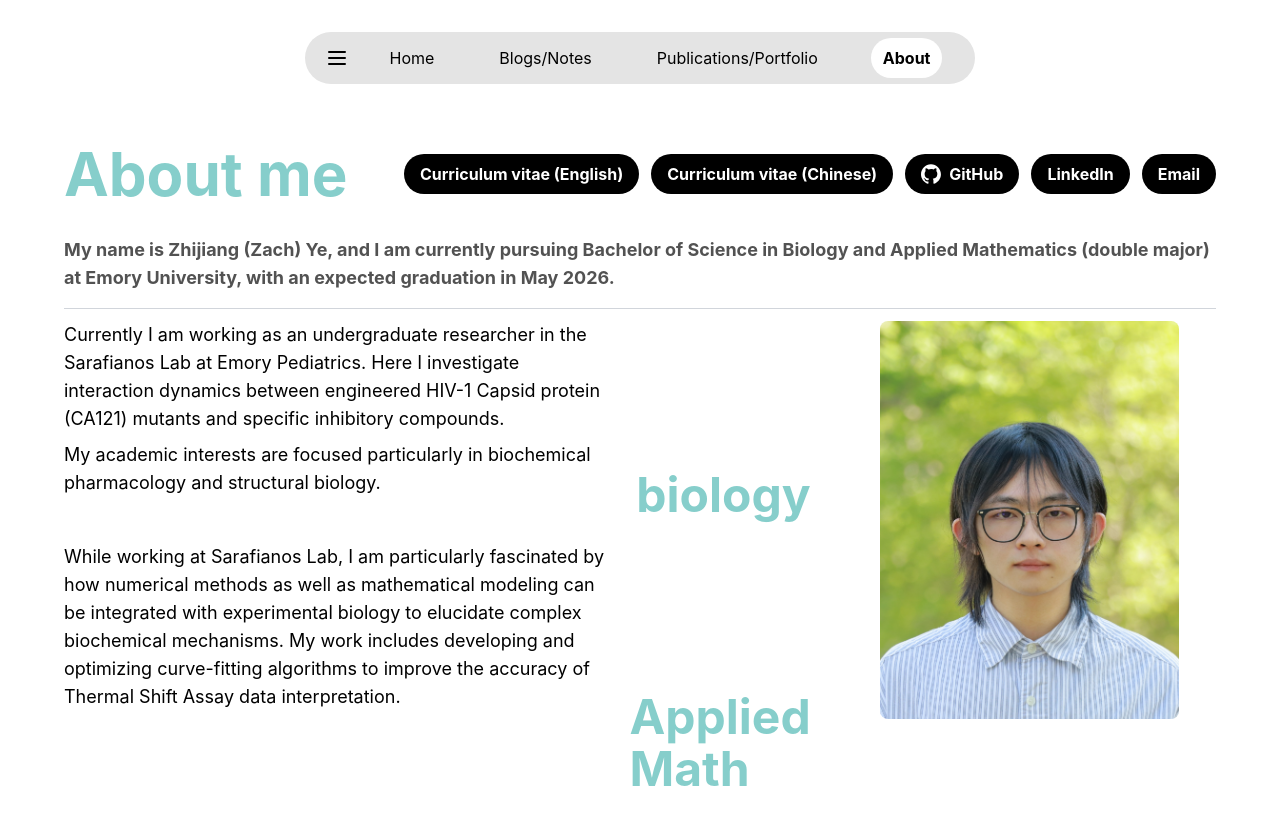
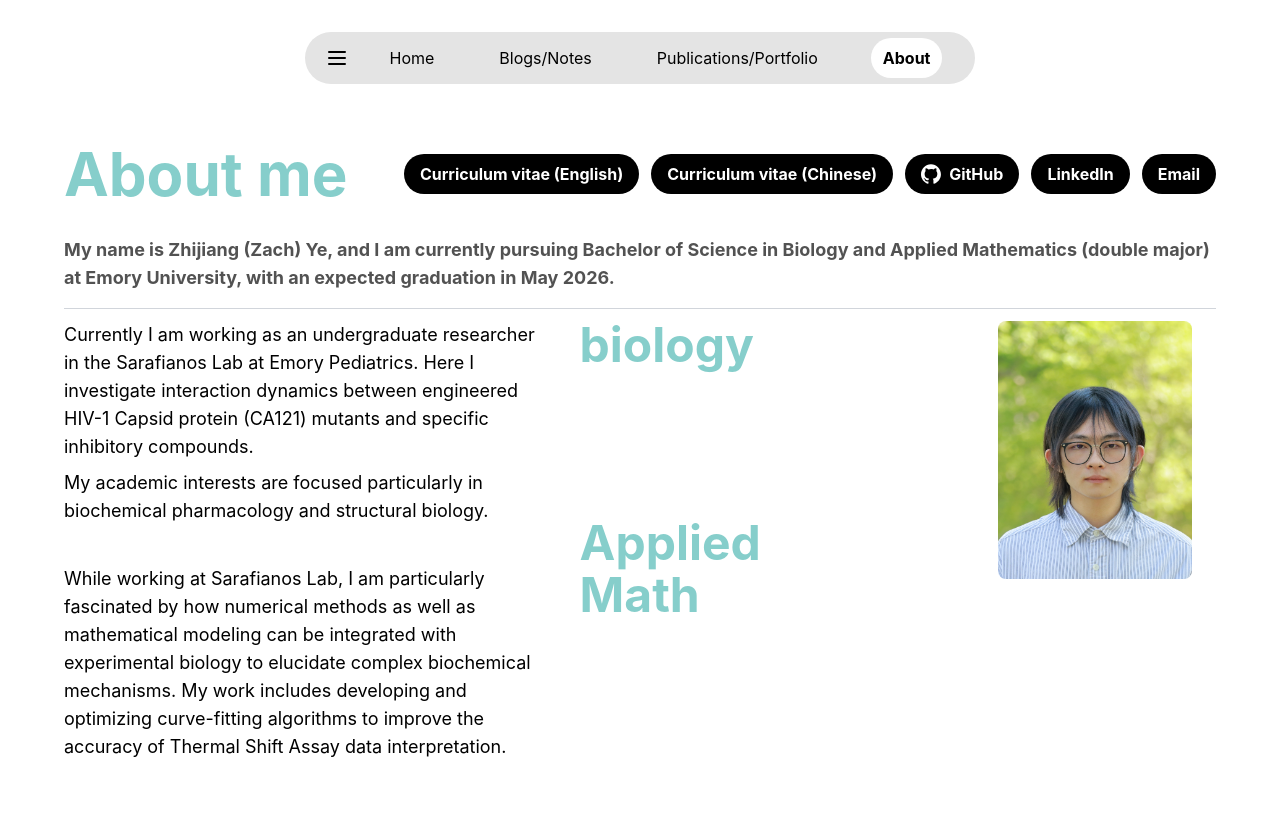
Before and after one commit to Chloriiin/zzzzzachye.github.io, a Next.js app: page /about in a window 1280 px wide. Shown: the top 824 px of the page. Built offline with nearby package versions, Linux system fonts and the light colour scheme.

Commit message:
Restructure About page to three-column grid layout

```diff
--- a/src/app/about/page.tsx
+++ b/src/app/about/page.tsx
@@ -73,10 +73,10 @@ export default function About() {
 
           <hr className="w-full border-gray-300 my-2" />
 
-          <div className="w-full flex flex-col md:flex-row gap-8 mt-1 px-2 sm:px-0">
-            <div className="md:w-2/3 flex flex-col gap-6">
-              <div className="flex flex-col sm:flex-row sm:items-start">
-                <div className="flex-grow sm:pr-6">
+          <div className="w-full grid grid-cols-1 md:grid-cols-[2fr_1.5fr_1fr] gap-x-8 mt-1 px-2 sm:px-0 md:items-start">
+
+            <div className="flex flex-col">
+              <div>
                 <p className="text-lg text-black mb-2">
                   Currently I am working as an undergraduate researcher in the Sarafianos Lab at Emory Pediatrics. Here I investigate interaction dynamics between engineered HIV-1 Capsid protein (CA121) mutants and specific inhibitory compounds.
                 </p>
@@ -84,26 +84,25 @@ export default function About() {
                   My academic interests are focused particularly in biochemical pharmacology and structural biology.
                 </p>
               </div>
-                <div className="flex-shrink-0 flex items-start justify-start pt-[150px] sm:pt-[150px]">
-                  <h2 className="text-5xl font-bold text-[#86CECB] whitespace-nowrap">biology</h2>
-                </div>
-              </div>
-
-              <div className="flex flex-col sm:flex-row sm:items-start">
-                <div className="flex-grow sm:pr-6">
+              <div className="mt-10">
                 <p className="text-lg text-black">
                   While working at Sarafianos Lab, I am particularly fascinated by how numerical methods as well as mathematical modeling can be integrated with experimental biology to elucidate complex biochemical mechanisms. My work includes developing and optimizing curve-fitting algorithms to improve the accuracy of Thermal Shift Assay data interpretation.
                 </p>
               </div>
-                <div className="flex-shrink-0 flex flex-col items-start justify-start pt-[150px] sm:pt-[150px]">
+            </div>
+
+            <div className="flex flex-col md:pt-0">
+              <div className="mt-4 md:mt-0">
+                <h2 className="text-5xl font-bold text-[#86CECB] whitespace-nowrap">biology</h2>
+              </div>
+              <div className="mt-[150px]">
                 <h2 className="text-5xl font-bold text-[#86CECB] whitespace-nowrap">Applied</h2>
                 <h2 className="text-5xl font-bold text-[#86CECB] whitespace-nowrap mt-1">Math</h2>
               </div>
             </div>
-            </div>
 
-            <div className="md:w-1/3 mt-4 md:mt-0">
-              <div className="relative w-4/5 mx-auto h-auto aspect-[3/4]">
+            <div className="mt-8 md:mt-0">
+              <div className="relative w-full sm:w-4/5 mx-auto h-auto aspect-[3/4]">
                 <Image
                   src="/imgs/profile_trimmed.jpg"
                   alt="Zhijiang (Zach) Ye profile picture"
```
Lines whose indentation alone changed are shown as unchanged.
